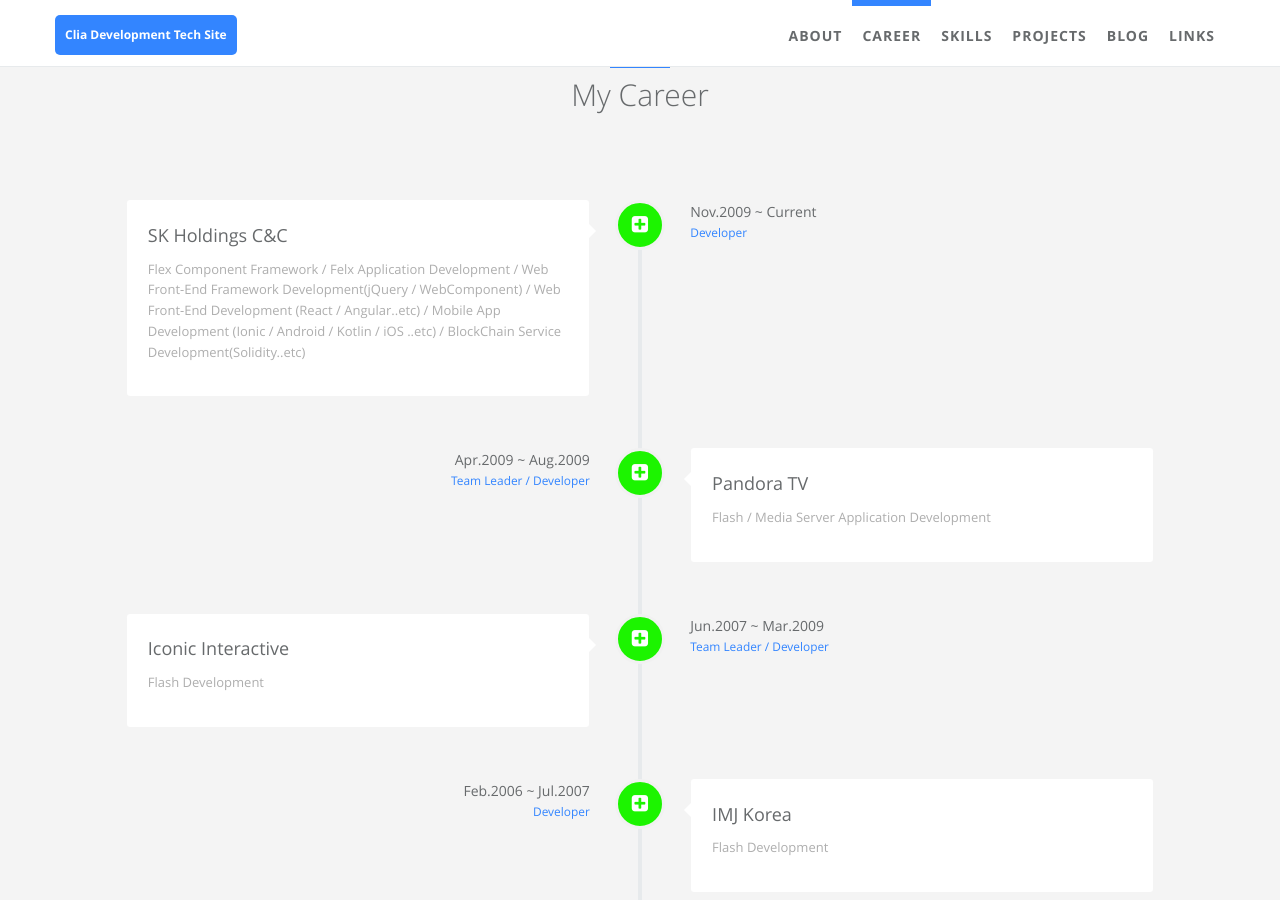
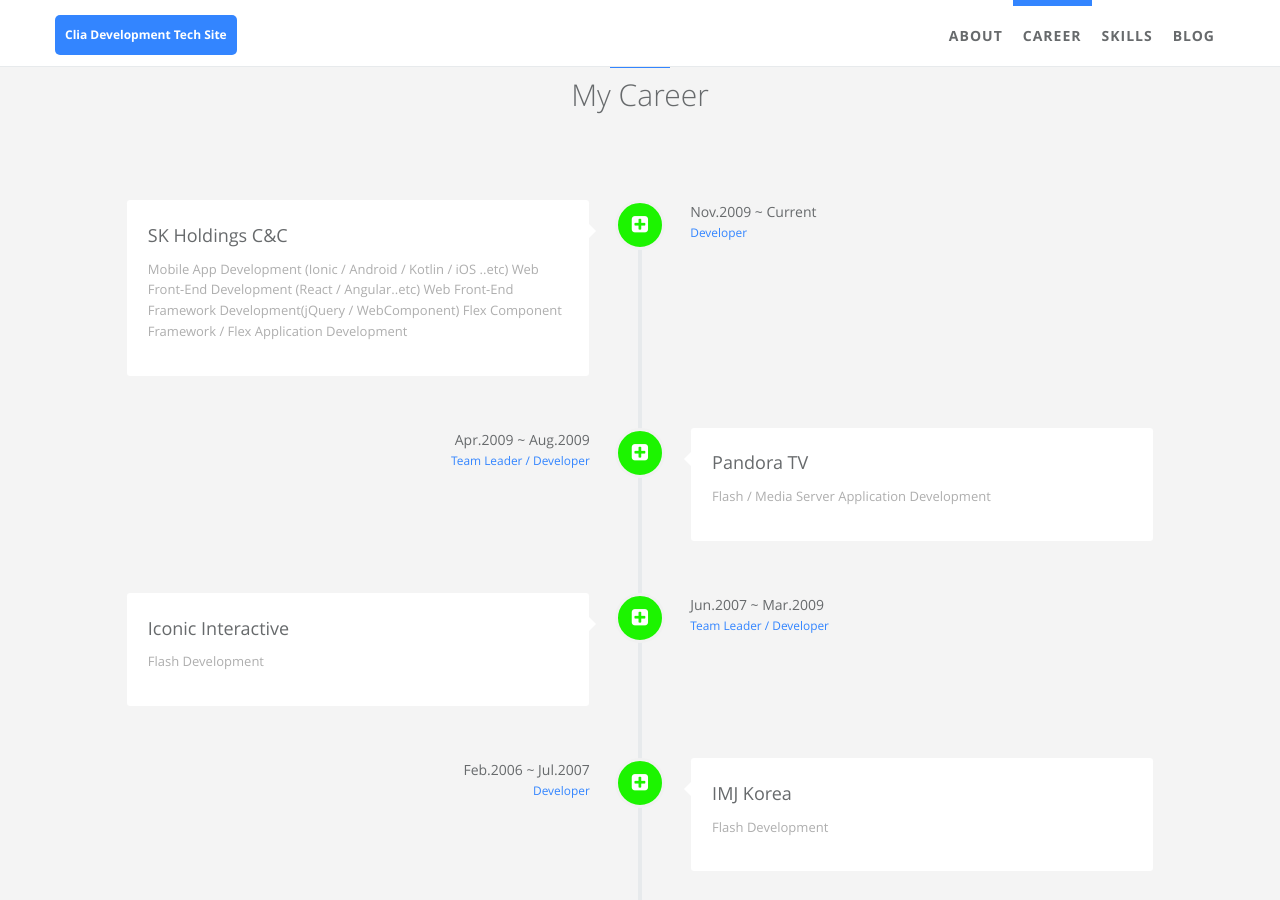
Before and after one commit to clias/clia, a Jekyll site: the page built from index.html, in a window 1280 px wide and 900 px high, scrolled down 876 px. Built offline with Jekyll 4.4.1, drawn with Linux system fonts in a browser that asks for light colours; some of the changed text lies outside the part shown.

Commit message:
..update

```diff
--- a/_config.yml
+++ b/_config.yml
@@ -48,7 +48,7 @@
   # id:
 
 ## donation
-donation: on  # type 'on'/'off' to choice display donation button at post page or not
+donation: off  # type 'on'/'off' to choice display donation button at post page or not
 
 ## carousels
 index_carousel: on  # index page carousel switch
--- a/_data/index/careers.yml
+++ b/_data/index/careers.yml
@@ -7,11 +7,14 @@
 - name:
     detail: SK Holdings C&C
   desc:
-    detail:
-      Flex Component Framework / Felx Application Development /
-      Web Front-End Framework Development(jQuery / WebComponent) /
-      Web Front-End Development (React / Angular..etc) / Mobile App Development (Ionic / Android / Kotlin / iOS ..etc) /
-      BlockChain Service Development(Solidity..etc)
+    detail: >+
+      Mobile App Development (Ionic / Android / Kotlin / iOS ..etc)
+      Web Front-End Development (React / Angular..etc)
+      Web Front-End Framework Development(jQuery / WebComponent)
+      Flex Component Framework / Flex Application Development
+
+
+
 
   date:
     detail: Nov.2009 ~ Current
```
Also changed, not shown: _data/blog.yml (+0 -11 lines), _data/index/links.yml (+5 -5 lines), _data/landing.yml (+10 -10 lines), 12 other files.
